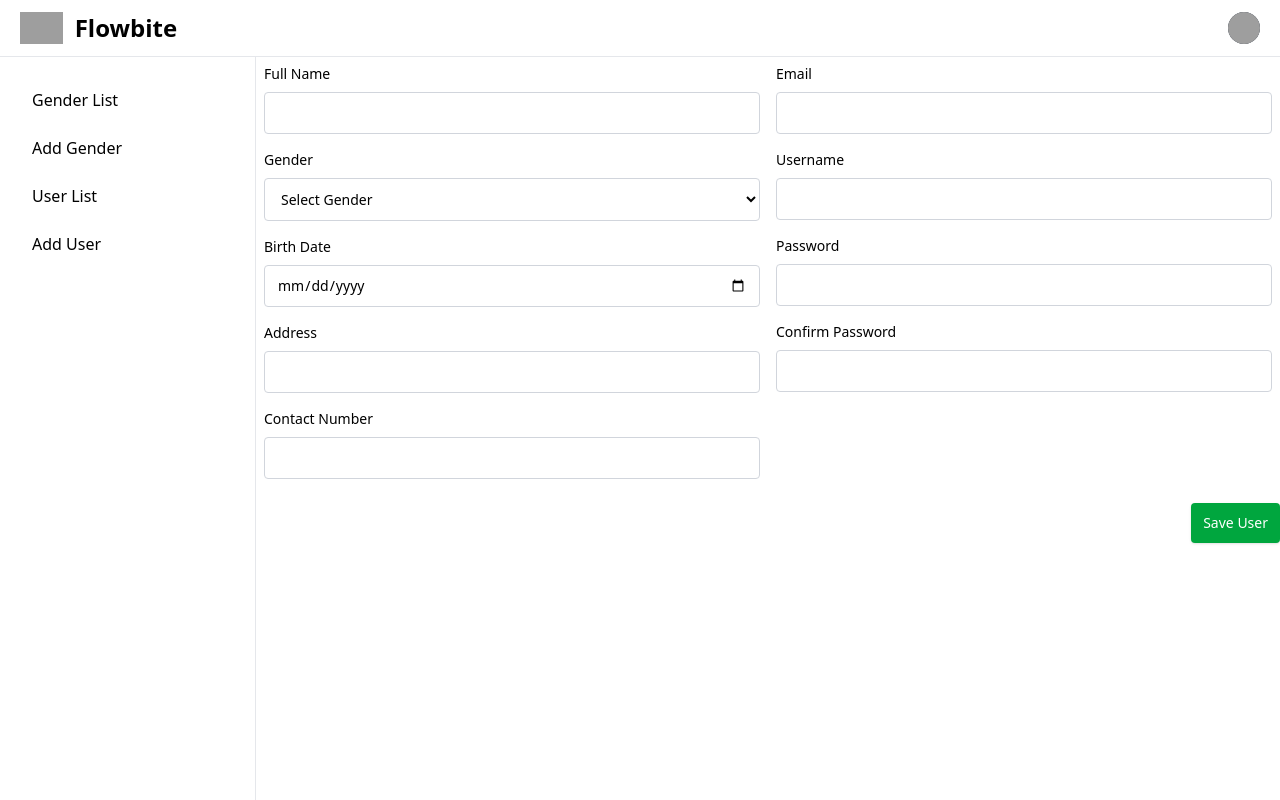
After one commit to NinoApollo/groupthreesite, a Django app: template crud/templates/user/AddUser.html in a window 1280 px wide. The commit adds this page. Run offline with Django 3.2, Linux system fonts and the light colour scheme; the template is opened without the code that fills it, so the values that code supplies are empty; grey boxes are pictures that could not be loaded.

Commit message:
second commit

```diff
--- a/crud/static/css/output.css
+++ b/crud/static/css/output.css
@@ -13,9 +13,7 @@
     --color-green-500: oklch(72.3% 0.219 149.579);
     --color-green-600: oklch(62.7% 0.194 149.214);
     --color-green-700: oklch(52.7% 0.154 150.069);
-    --color-blue-500: oklch(62.3% 0.214 259.815);
     --color-blue-600: oklch(54.6% 0.245 262.881);
-    --color-gray-50: oklch(98.5% 0.002 247.839);
     --color-gray-100: oklch(96.7% 0.003 264.542);
     --color-gray-200: oklch(92.8% 0.006 264.531);
     --color-gray-300: oklch(87.2% 0.01 258.338);
@@ -231,6 +229,9 @@
   .z-60 {
     z-index: 60;
   }
+  .col-span-2 {
+    grid-column: span 2 / span 2;
+  }
   .-mx-1 {
     margin-inline: calc(var(--spacing) * -1);
   }
@@ -281,6 +282,9 @@
   }
   .flex {
     display: flex;
+  }
+  .grid {
+    display: grid;
   }
   .hidden {
     display: none;
@@ -352,6 +356,12 @@
   .list-none {
     list-style-type: none;
   }
+  .grid-cols-1 {
+    grid-template-columns: repeat(1, minmax(0, 1fr));
+  }
+  .grid-cols-2 {
+    grid-template-columns: repeat(2, minmax(0, 1fr));
+  }
   .items-center {
     align-items: center;
   }
@@ -366,6 +376,9 @@
   }
   .justify-start {
     justify-content: flex-start;
+  }
+  .gap-4 {
+    gap: calc(var(--spacing) * 4);
   }
   .space-y-2 {
     :where(& > :not(:last-child)) {
@@ -661,6 +674,11 @@
       line-height: var(--tw-leading, var(--text-2xl--line-height));
     }
   }
+  .md\:col-span-1 {
+    @media (width >= 48rem) {
+      grid-column: span 1 / span 1;
+    }
+  }
   .md\:me-24 {
     @media (width >= 48rem) {
       margin-inline-end: calc(var(--spacing) * 24);
@@ -671,9 +689,19 @@
       margin-top: calc(var(--spacing) * 14);
     }
   }
+  .md\:mb-4 {
+    @media (width >= 48rem) {
+      margin-bottom: calc(var(--spacing) * 4);
+    }
+  }
   .md\:w-1\/3 {
     @media (width >= 48rem) {
       width: calc(1/3 * 100%);
+    }
+  }
+  .md\:grid-cols-2 {
+    @media (width >= 48rem) {
+      grid-template-columns: repeat(2, minmax(0, 1fr));
     }
   }
   .lg\:px-5 {
--- a/crud/templates/include/Sidebar.html
+++ b/crud/templates/include/Sidebar.html
@@ -67,12 +67,12 @@
             </a>
          </li>
          <li>
-            <a href="#" class="flex items-center p-2 text-black rounded-lg hover:bg-gray-100 group">
+            <a href="/user/list" class="flex items-center p-2 text-black rounded-lg hover:bg-gray-100 group">
                <span class="ms-3">User List</span>
             </a>
          </li>
          <li>
-            <a href="#" class="flex items-center p-2 text-black rounded-lg hover:bg-gray-100 group">
+            <a href="/user/add" class="flex items-center p-2 text-black rounded-lg hover:bg-gray-100 group">
                <span class="ms-3">Add User</span>
             </a>
          </li>
--- /dev/null
+++ b/crud/templates/user/AddUser.html
@@ -0,0 +1,67 @@
+{% extends "layout/base.html" %}
+
+{% block 'title' %} Add User {% endblock 'title' %}
+
+{% block 'content' %}
+
+{% include "include/Sidebar.html" %}
+{% include "include/ToastMessage.html" %}
+
+<div class="p-2 sm:ml-64 mt-16 md:mt-14">
+    <form action="/user/add" method="post">
+        {% csrf_token %}
+        <div class="grid grid-cols-2 gap-4 mx-auto">
+            <div class="cols-span-2 md:col-span-1">
+                <div class="mb-4">
+                    <label for="full_name" class="block text-sm font-medium mb-2">Full Name</label>
+                    <input type="text" class="bg-white mb-2 px-3 py-2.5 border border-gray-300 text-black block text-sm rounded-sm w-full focus:outline-none focus:ring-blue-600 focus:border-blue-600" name="full_name" id="full_name" />
+                </div>
+                <div class="mb-4">
+                    <label for="full_name" class="block text-sm font-medium mb-2">Gender</label>
+                    <select name="gender" id="gender" class="bg-white mb-2 px-3 py-2.5 border border-gray-300 text-black block text-sm rounded-sm w-full focus:outline-none focus:ring-blue-600 focus:border-blue-600">
+                        <option value="">Select Gender</option>
+                        {% for gender in genders %}
+                            <option value="{{ gender.gender_id }}">{{ gender.gender }}</option>
+                        {% endfor %}
+                    </select>
+                </div>
+                <div class="mb-4">
+                    <label for="birth_date" class="block text-sm font-medium mb-2">Birth Date</label>
+                    <input type="date" class="bg-white mb-2 px-3 py-2.5 border border-gray-300 text-black block text-sm rounded-sm w-full focus:outline-none focus:ring-blue-600 focus:border-blue-600" name="birth_date" id="birth_date">
+                </div>
+                <div class="mb-4">
+                    <label for="address" class="block text-sm font-medium mb-2">Address</label>
+                    <input type="text" class="bg-white mb-2 px-3 py-2.5 border border-gray-300 text-black block text-sm rounded-sm w-full focus:outline-none focus:ring-blue-600 focus:border-blue-600" name="address" id="address" />
+                </div>
+                <div class="md:mb-4">
+                    <label for="contact_number" class="block text-sm font-medium mb-2">Contact Number</label>
+                    <input type="text" class="bg-white mb-2 px-3 py-2.5 border border-gray-300 text-black block text-sm rounded-sm w-full focus:outline-none focus:ring-blue-600 focus:border-blue-600" name="contact_number" id="contact_number" />
+                </div>
+            </div>
+            <div class="col-span-2 md:col-span-1">
+                <div class="mb-4">
+                    <label for="email" class="block text-sm font-medium mb-2">Email</label>
+                    <input type="email" class="bg-white mb-2 px-3 py-2.5 border border-gray-300 text-black block text-sm rounded-sm w-full focus:outline-none focus:ring-blue-600 focus:border-blue-600" name="email" id="email">
+                </div>
+                <div class="mb-4">
+                    <label for="username" class="block text-sm font-medium mb-2">Username</label>
+                    <input type="text" class="bg-white mb-2 px-3 py-2.5 border border-gray-300 text-black block text-sm rounded-sm w-full focus:outline-none focus:ring-blue-600 focus:border-blue-600" name="username" id="username" />
+                </div>
+                <div class="mb-4">
+                    <label for="password" class="block text-sm font-medium mb-2">Password</label>
+                    <input type="password" class="bg-white mb-2 px-3 py-2.5 border border-gray-300 text-black block text-sm rounded-sm w-full focus:outline-none focus:ring-blue-600 focus:border-blue-600" name="password" id="password" />
+                </div>
+                <div class="mb-4">
+                    <label for="confirm_password" class="block text-sm font-medium mb-2">Confirm Password</label>
+                    <input type="password" class="bg-white mb-2 px-3 py-2.5 border border-gray-300 text-black block text-sm rounded-sm w-full focus:outline-none focus:ring-blue-600 focus:border-blue-600" name="confirm_password" id="confirm_password" />
+                </div>
+            </div>
+        </div>
+        </div>
+        <div class="flex justify-end">
+            <button type="submit" class="bg-green-600 hover:bg-green-700 text-sm font-medium text-white px-3 py-2.5 rounded-sm shadow-sm cursor-pointer">Save User</button>
+        </div>
+    </form>
+</div>
+
+{% endblock 'content' %}
--- a/crud/urls.py
+++ b/crud/urls.py
@@ -5,5 +5,7 @@ urlpatterns = [
     path('gender/list', views.gender_list),
     path('gender/add', views.add_gender),
     path('gender/edit/<int:genderId>', views.edit_gender),
-    path('gender/delete/<int:genderId>', views.delete_gender)
+    path('gender/delete/<int:genderId>', views.delete_gender),
+    path('user/list', views.user_list),
+    path('user/add', views.add_user),
 ]
```
Also changed, not shown: crud/templates/user/UsersList.html (added, +49 -0 lines), crud/views.py (+55 -1 lines).
